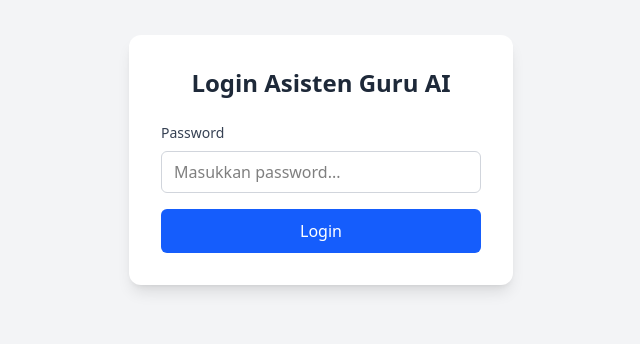
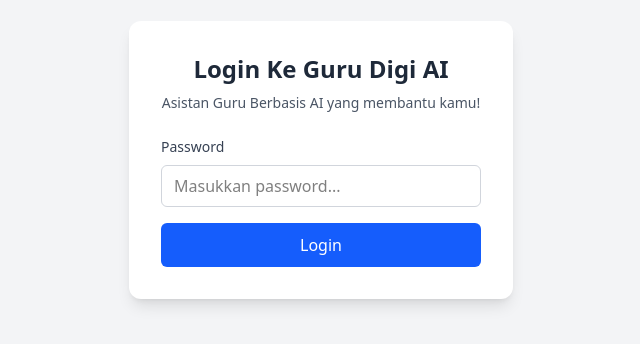
Before and after one commit to Juwono136/guru-digi-ai, a React (Vite) app in the folder client/: page /login in a window 1280 px wide. Shown: the part 240-584 px from the top of the page, without its empty margins (319-959 px from the left). Built offline with nearby package versions, Linux system fonts and the light colour scheme.

Commit message:
update client and api

```diff
--- a/client/src/pages/Login.jsx
+++ b/client/src/pages/Login.jsx
@@ -57,7 +57,10 @@ const Login = () => {
   return (
     <div className="flex items-center justify-center min-h-screen bg-gray-100 font-sans">
       <div className="p-8 bg-white rounded-xl shadow-lg w-full max-w-sm m-4">
-        <h2 className="text-2xl font-bold text-center text-gray-800 mb-6">Login Asisten Guru AI</h2>
+        <h2 className="text-2xl font-bold text-center text-gray-800 mb-2">Login Ke Guru Digi AI</h2>
+        <p className="text-sm text-gray-600 text-center mb-6">
+          Asistan Guru Berbasis AI yang membantu kamu!
+        </p>
 
         <form onSubmit={handlePasswordLogin}>
           <div className="mb-4">
```
